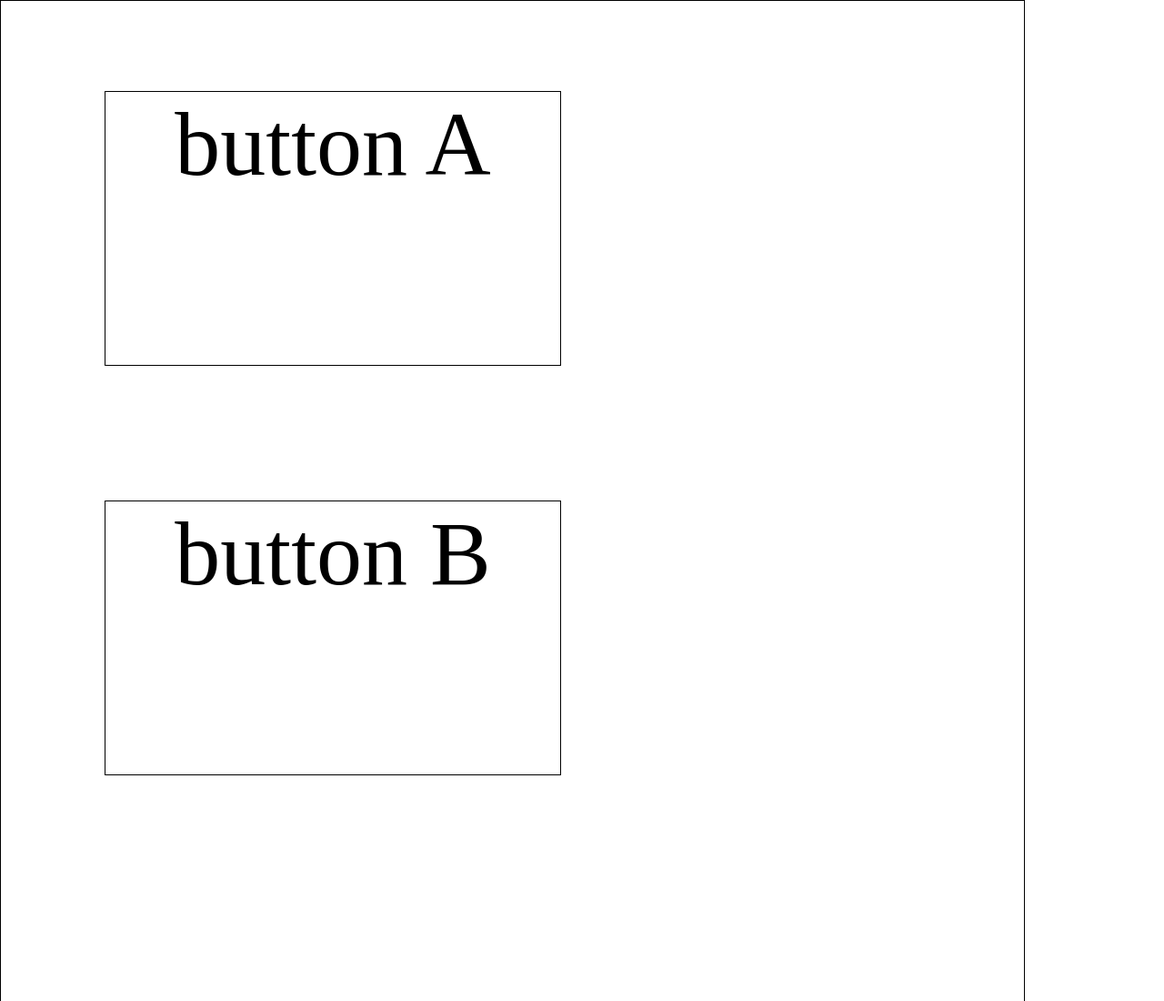
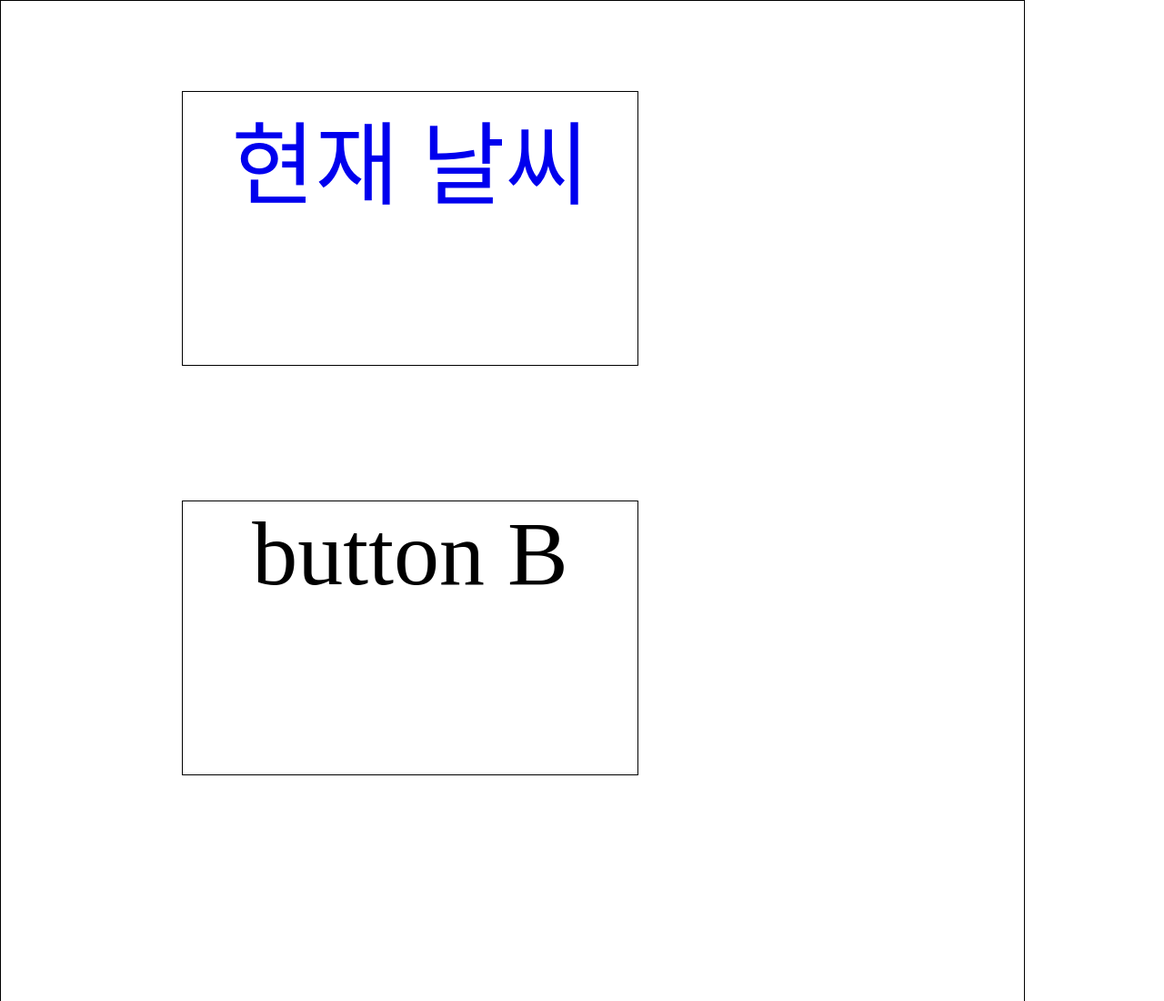
Before and after one commit to kikiwa9/Prototype, a plain HTML site: page index.html in a window 1280 px wide. Shown: the top 1100 px of the page at 91% size. Drawn offline with Linux system fonts and the light colour scheme.

Commit message:
Update index.html

```diff
--- a/index.html
+++ b/index.html
@@ -5,8 +5,6 @@
       .buttons {
         font-size: 100px;
         font-family: "malgun gothic";
-        width: 500px;
-        height: 300px;
         border: solid black 1px;
         position: absolute;
         text-align: center;
@@ -16,8 +14,8 @@
 
   <body style="margin: 0">
     <div style="width: 1125px; height: 2436px; border: solid black 1px">
-      <div class="buttons" style="top: 100px; left: 115px">button A</div>
-      <div class="buttons" style="top: 550px; left: 115px">button B</div>
+      <a href="page1.html"><div class="buttons" style="width: 500px; height: 300px; top: 100px; left: 200px">현재 날씨</div></a>
+      <div class="buttons" style="width: 500px; height: 300px; top: 550px; left: 200px">button B</div>
     </div>
   </body>
 
```
